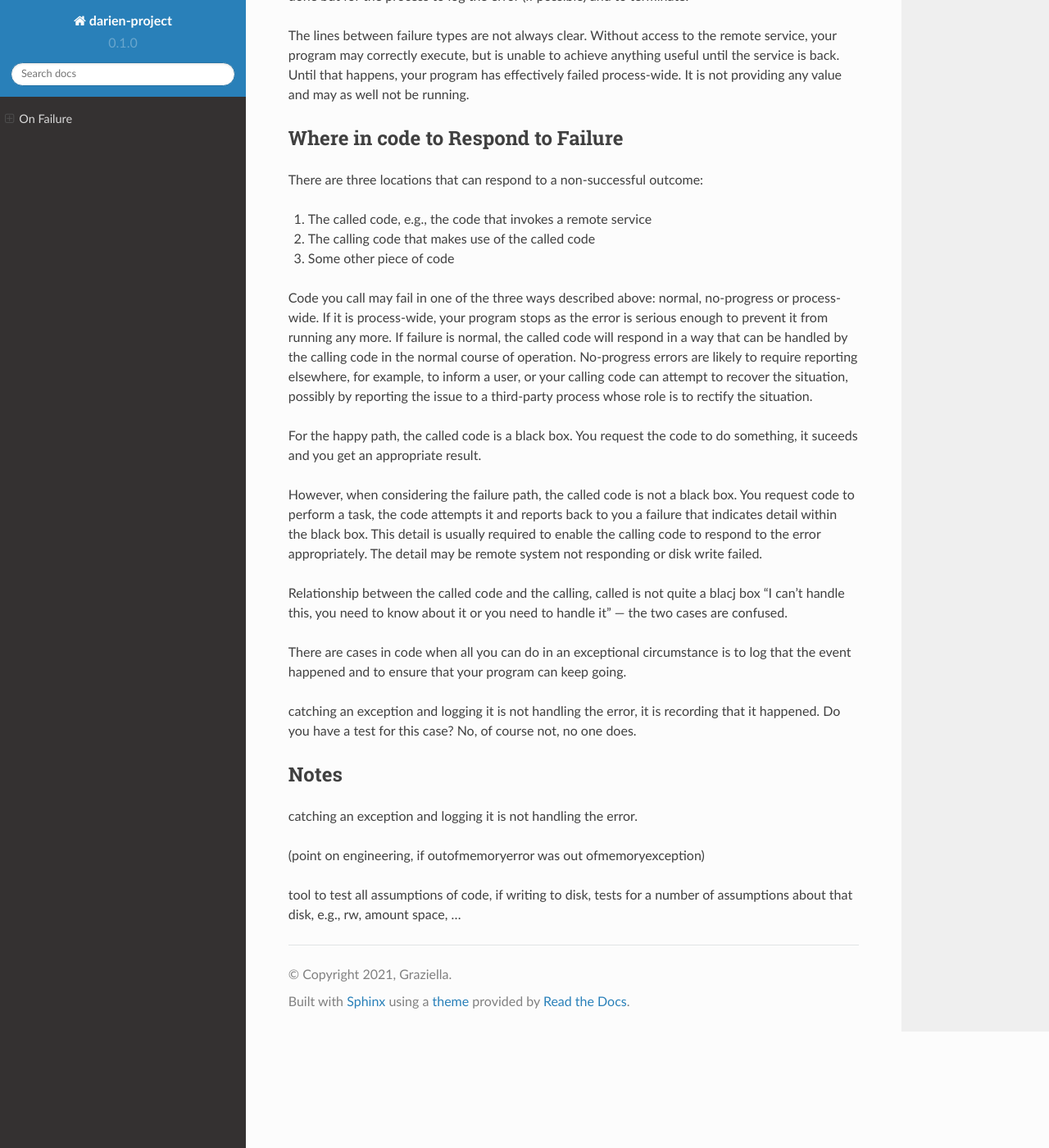
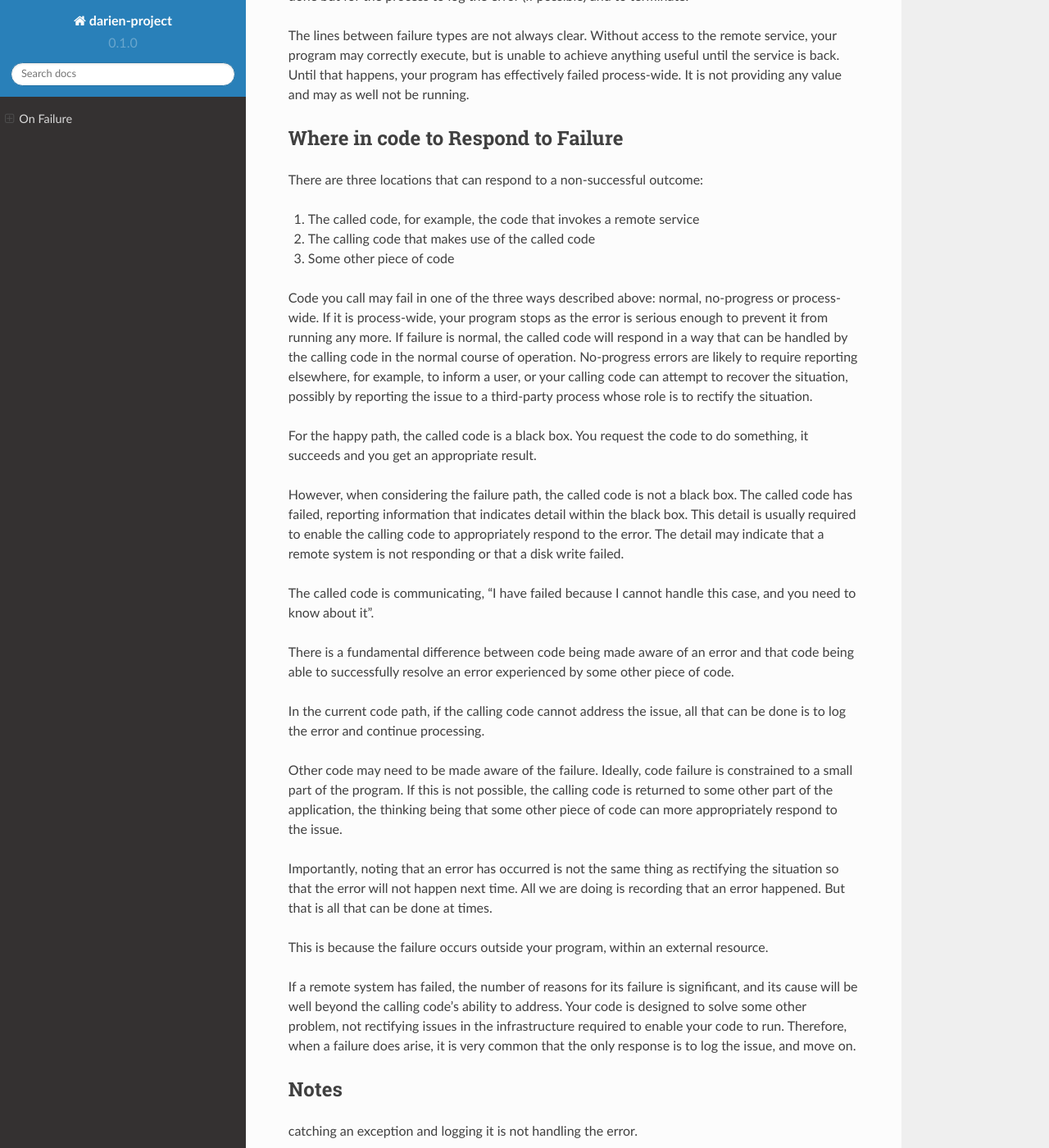
Before and after one commit to jh-evans/readthedocs, a Sphinx documentation site: the page built from docs/source/on_failure.rst, in a window 1280 px wide and 1400 px high, scrolled down 1632 px. Shown: the whole window at 82% size. Built offline with Sphinx 7.4.7 and the Read the Docs theme 2.0.0, drawn with Linux system fonts in a browser that asks for light colours.

Commit message:
Update on_failure.rst

```diff
--- a/docs/source/on_failure.rst
+++ b/docs/source/on_failure.rst
@@ -51,7 +51,7 @@ Where in code to Respond to Failure
 
 There are three locations that can respond to a non-successful outcome:
 
-1. The called code, e.g., the code that invokes a remote service
+1. The called code, for example, the code that invokes a remote service
 2. The calling code that makes use of the called code
 3. Some other piece of code
 
@@ -59,16 +59,27 @@ Code you call may fail in one of the three ways described above: normal, no-prog
 any more. If failure is normal, the called code will respond in a way that can be handled by the calling code in the normal course of operation. No-progress errors are likely to require reporting elsewhere,
 for example, to inform a user, or your calling code can attempt to recover the situation, possibly by reporting the issue to a third-party process whose role is to rectify the situation.
 
-For the happy path, the called code is a black box. You request the code to do something, it suceeds and you get an appropriate result.
+For the happy path, the called code is a black box. You request the code to do something, it succeeds and you get an appropriate result.
 
-However, when considering the failure path, the called code is not a black box. You request code to perform a task, the code attempts it and reports back to you a failure that indicates detail within the
-black box. This detail is usually required to enable the calling code to respond to the error appropriately. The detail may be remote system not responding or disk write failed.
+However, when considering the failure path, the called code is not a black box. The called code has failed, reporting information that indicates detail within the black box. This detail is usually
+required to enable the calling code to appropriately respond to the error. The detail may indicate that a remote system is not responding or that a disk write failed.
 
-Relationship between the called code and the calling, called is not quite a blacj box "I can't handle this, you need to know about it or you need to handle it" --- the two cases are confused.
+The called code is communicating, "I have failed because I cannot handle this case, and you need to know about it".
 
-There are cases in code when all you can do in an exceptional circumstance is to log that the event happened and to ensure that your program can keep going.
+There is a fundamental difference between code being made aware of an error and that code being able to successfully resolve an error experienced by some other piece of code.
 
-catching an exception and logging it is not handling the error, it is recording that it happened. Do you have a test for this case? No, of course not, no one does.
+In the current code path, if the calling code cannot address the issue, all that can be done is to log the error and continue processing.
+
+Other code may need to be made aware of the failure. Ideally, code failure is constrained to a small part of the program. If this is not possible, the calling code is returned to some other part of the
+application, the thinking being that some other piece of code can more appropriately respond to the issue.
+
+Importantly, noting that an error has occurred is not the same thing as rectifying the situation so that the error will not happen next time. All we are doing is recording that an error happened. But that is
+all that can be done at times.
+
+This is because the failure occurs outside your program, within an external resource.
+
+If a remote system has failed, the number of reasons for its failure is significant, and its cause will be well beyond the calling code's ability to address. Your code is designed to solve some other
+problem, not rectifying issues in the infrastructure required to enable your code to run. Therefore, when a failure does arise, it is very common that the only response is to log the issue, and move on.
 
 Notes
 -----
```
